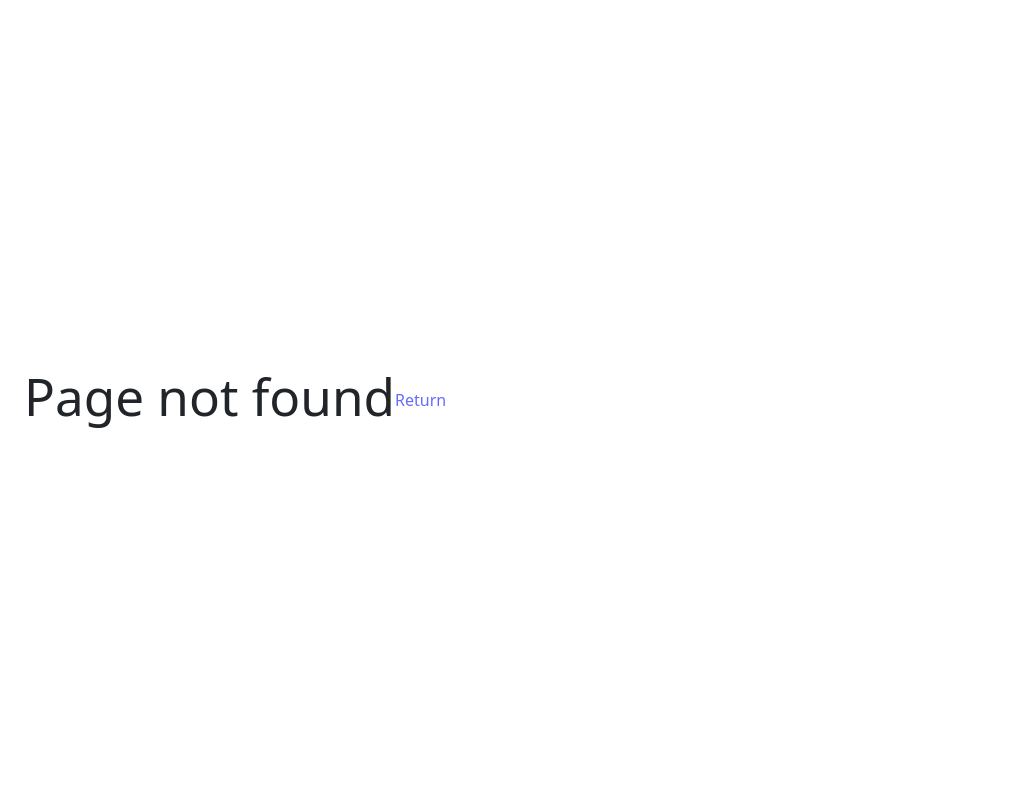
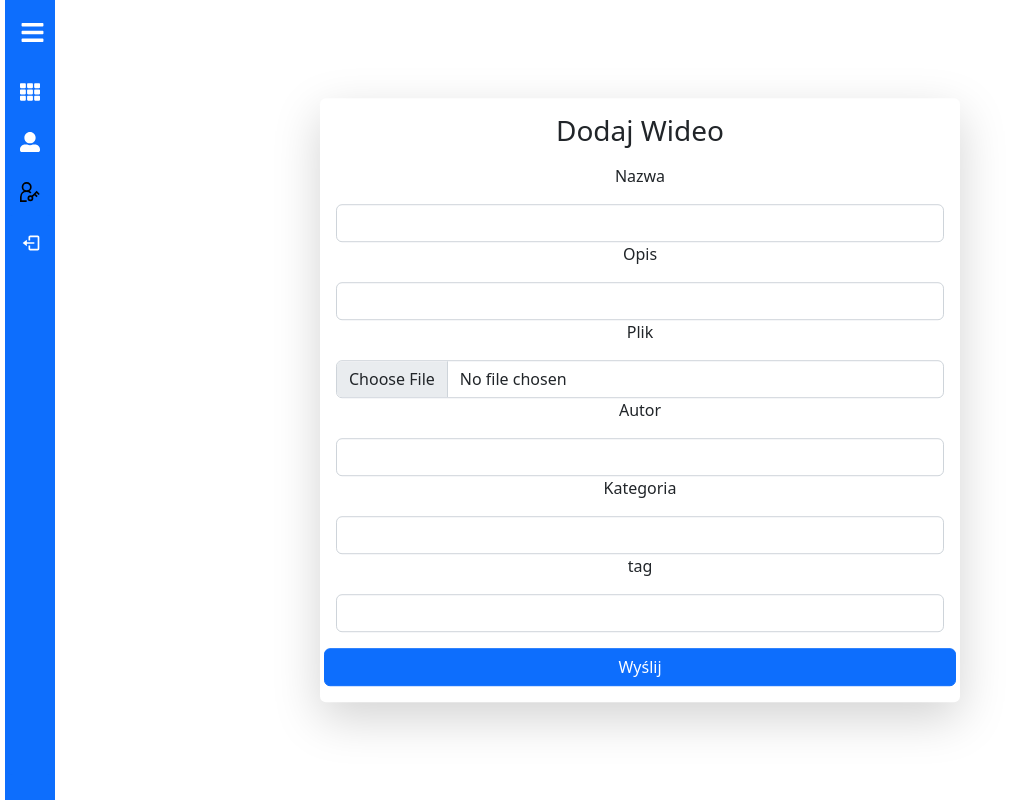
Before and after one commit to storm-legacy/dianomi, a React (Vite) app: page /VideoAdd in a window 1280 px wide. Before the commit this address had no page. Shown: the whole page, without its empty margins (0-1031 px from the left). Built offline with nearby package versions, Linux system fonts and the light colour scheme; sample sign-in values are in the browser's storage.

Commit message:
Update:Admin Panel VIP

```diff
--- a/src/App.tsx
+++ b/src/App.tsx
@@ -19,6 +19,8 @@ import UserDashboardPage from './pages/UserDashboard/UserDashboard';
 
 import { ProfilePage } from './pages/ProfilePage/ProfilePage';
 import SidePanel from './pages/SidePanel/SidePanel';
+import { AdminPanel } from './pages/AdminPanel/AdminPanel';
+import { VideoAdd } from './pages/AdminPanel/AdminPages/VideoAdd';
 
 function App() {
   const authHelper = useAuthHelper();
@@ -85,6 +87,24 @@ function App() {
                 </Protected>
               }
             />
+            <Route
+              path="/AdminPanel"
+              element={
+                <Protected isLoggedIn={isLogged}>
+                  <SidePanel />
+                  <AdminPanel />
+                </Protected>
+              }
+            />
+            <Route
+              path="/VideoAdd"
+              element={
+                <Protected isLoggedIn={isLogged}>
+                  <SidePanel />
+                  <VideoAdd />
+                </Protected>
+              }
+            />
             <Route path="*" element={<NotFoundPage />} />
           </Routes>
         </BrowserRouter>
--- /dev/null
+++ b/src/pages/AdminPanel/AdminPages/VideoAdd.tsx
@@ -0,0 +1,52 @@
+import React, { useState } from 'react';
+
+export const VideoAdd = () => {
+  const [videoFile, setVideoFile] = useState('');
+
+  const handleSubmit = (event: any) => {
+    event.preventDefault();
+
+    const videoData = {
+      videoFile: videoFile,
+    };
+    console.log({ videoData });
+  };
+  return (
+    <>
+      <div className="position-absolute top-50 start-50 translate-middle text-center float-start shadow-lg p-3 mb-5 bg-white rounded">
+        <h3>Dodaj Wideo</h3>
+        <p></p>
+        <form onSubmit={handleSubmit} className="row">
+          <label>
+            <p>Nazwa</p>
+            <input className="form-control" type="text" />
+          </label>
+          <label>
+            <p>Opis</p>
+            <input className="form-control" type="text" />
+          </label>
+          <label>
+            <p>Plik</p>
+            <input className="form-control" type="file" aria-describedby="basic-addon1" value={videoFile} />
+          </label>
+          <label>
+            <p>Autor</p>
+            <input className="form-control" type="text" />
+          </label>
+          <label>
+            <p>Kategoria</p>
+            <input className="form-control" type="text" />
+          </label>
+          <label>
+            <p>tag</p>
+            <input className="form-control" type="text" />
+          </label>
+          <p></p>
+          <button type="submit" className="btn btn-primary ">
+            Wyślij
+          </button>
+        </form>
+      </div>
+    </>
+  );
+};
--- /dev/null
+++ b/src/pages/AdminPanel/AdminPanel.tsx
@@ -0,0 +1,9 @@
+import React from 'react';
+import { NavLink } from 'react-router-dom';
+export const AdminPanel = () => {
+  return (
+    <div>
+      <NavLink to={'/VideoAdd'}> dodawanie wideo</NavLink>
+    </div>
+  );
+};
--- a/src/pages/SidePanel/SidePanel.tsx
+++ b/src/pages/SidePanel/SidePanel.tsx
@@ -1,6 +1,7 @@
 import React, { useState } from 'react';
 import { Link, NavLink } from 'react-router-dom';
 import { FaTh, FaUserAlt, FaBars } from 'react-icons/fa';
+import { GrUserAdmin } from 'react-icons/gr';
 import { useAuthHelper } from '../../helpers/authHelper';
 import { authAtom } from '../../states/auth';
 import { useRecoilValue } from 'recoil';
@@ -13,8 +14,9 @@ const SidePanel = () => {
   const [isOpen, setIsOpen] = useState(false);
   const toggle = () => setIsOpen(!isOpen);
   const menuItem = [
-    { path: '/UserDashbord', name: 'dashbord', icon: <FaTh /> },
-    { path: '/ProfilePage', name: 'ProfilePage', icon: <FaUserAlt /> },
+    { path: '/UserDashbord', name: 'Strona główna', icon: <FaTh /> },
+    { path: '/ProfilePage', name: 'Progil', icon: <FaUserAlt /> },
+    { path: '/AdminPanel', name: 'Admin', icon: <GrUserAdmin /> },
   ];
   return (
     <>
```
